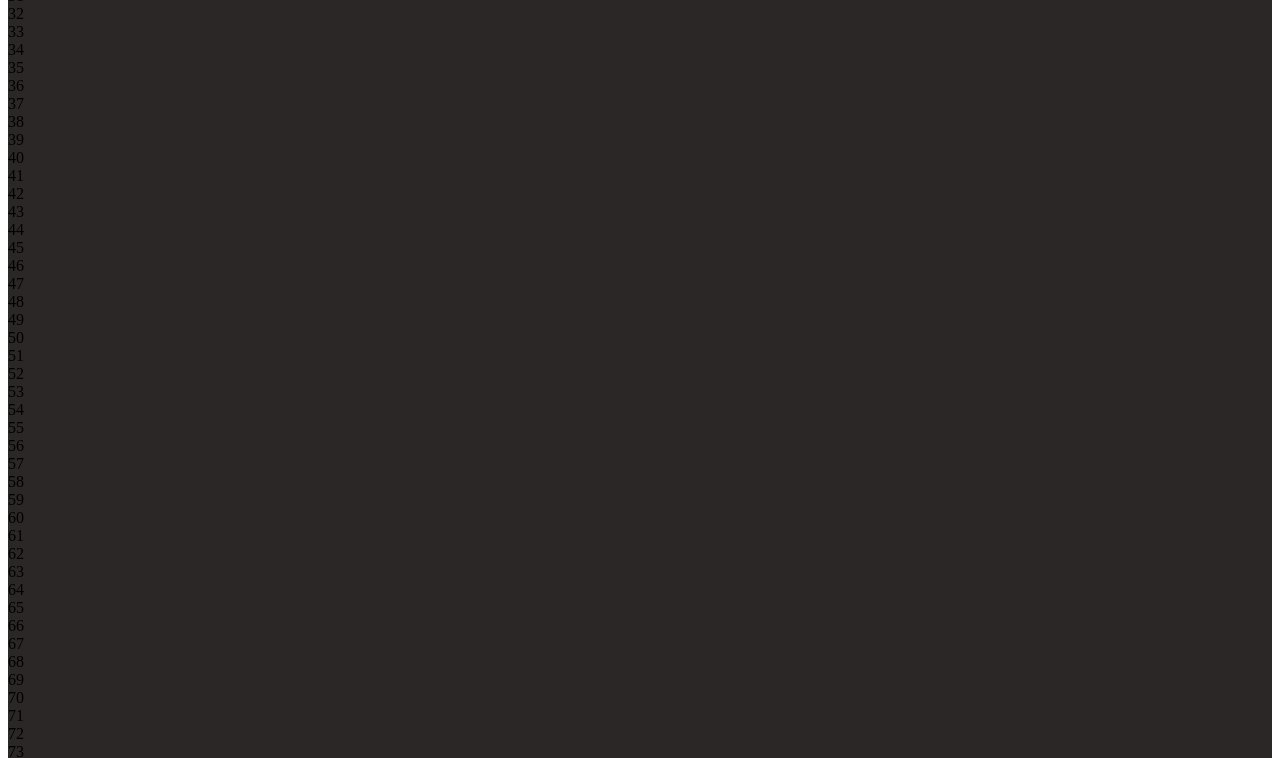
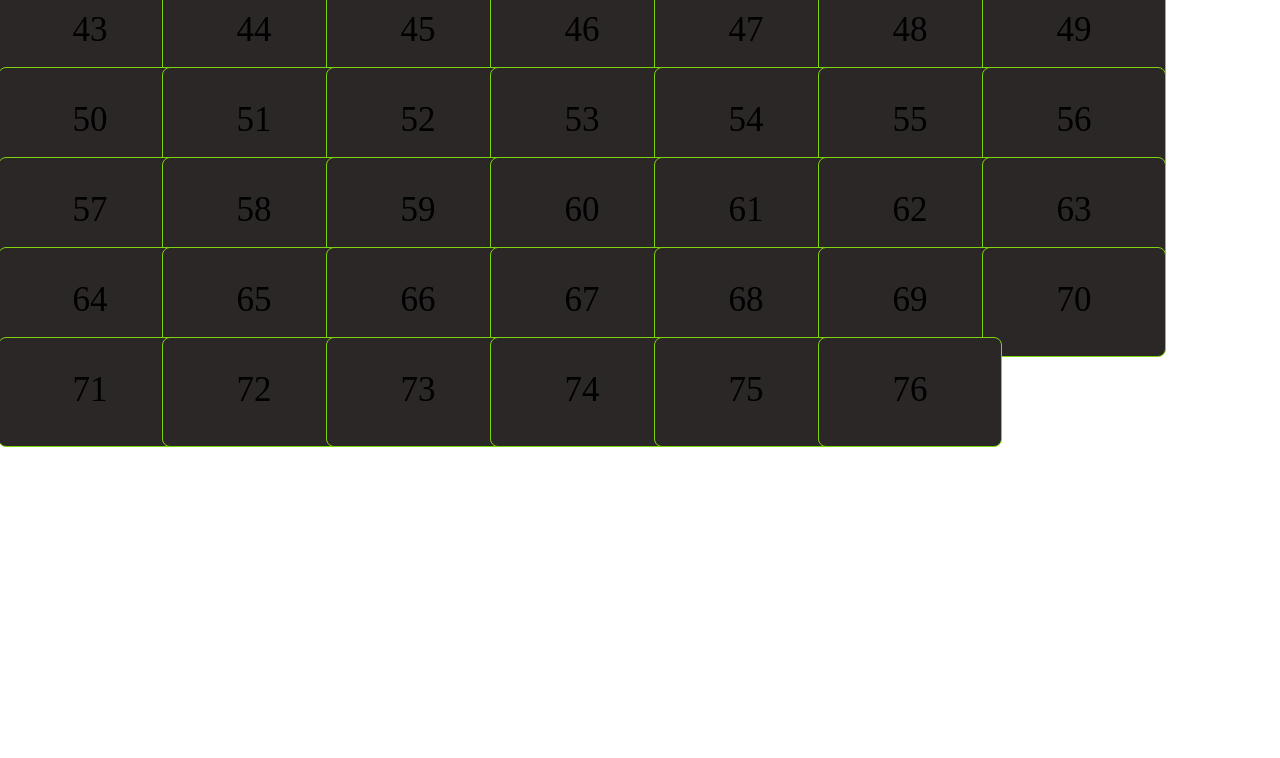
Before and after one commit to BertoPolo/m1d9-1, a plain HTML site: page index.html in a window 1280 px wide. Shown: the part 633-1391 px from the top of the page. After the commit the page ends 1080 px from the top, so only its background shows below. Drawn offline with Linux system fonts and the light colour scheme.

Commit message:
some stylin

```diff
--- a/style.css
+++ b/style.css
@@ -1,7 +1,16 @@
-body {
-    color: black;
 
+.day{
+    font-size: 35px;
+    border-style: solid;
+    border-width: 1px;
+    border-color: #7ed40e;
+    padding: 12px;
+    border-radius: 8px;
+    background-color: rgb(43, 39, 39);
+    display: inline-block;
+    width: 12.5%;
+    min-height: 64px;
+    text-align: center;
+    padding-top: 32px;
+    margin: -10px;
 }
-#bingoSpots {
-    background-color: rgb(43, 39, 39);
-}
```
